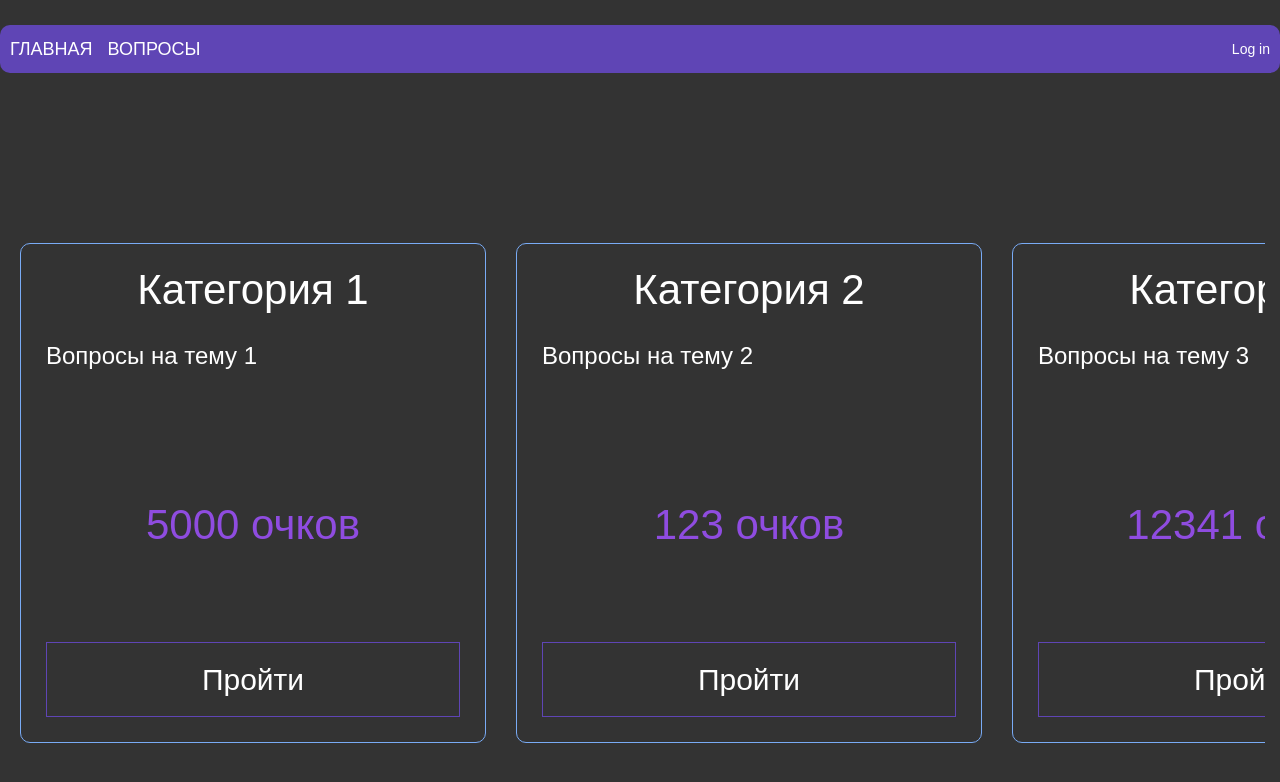
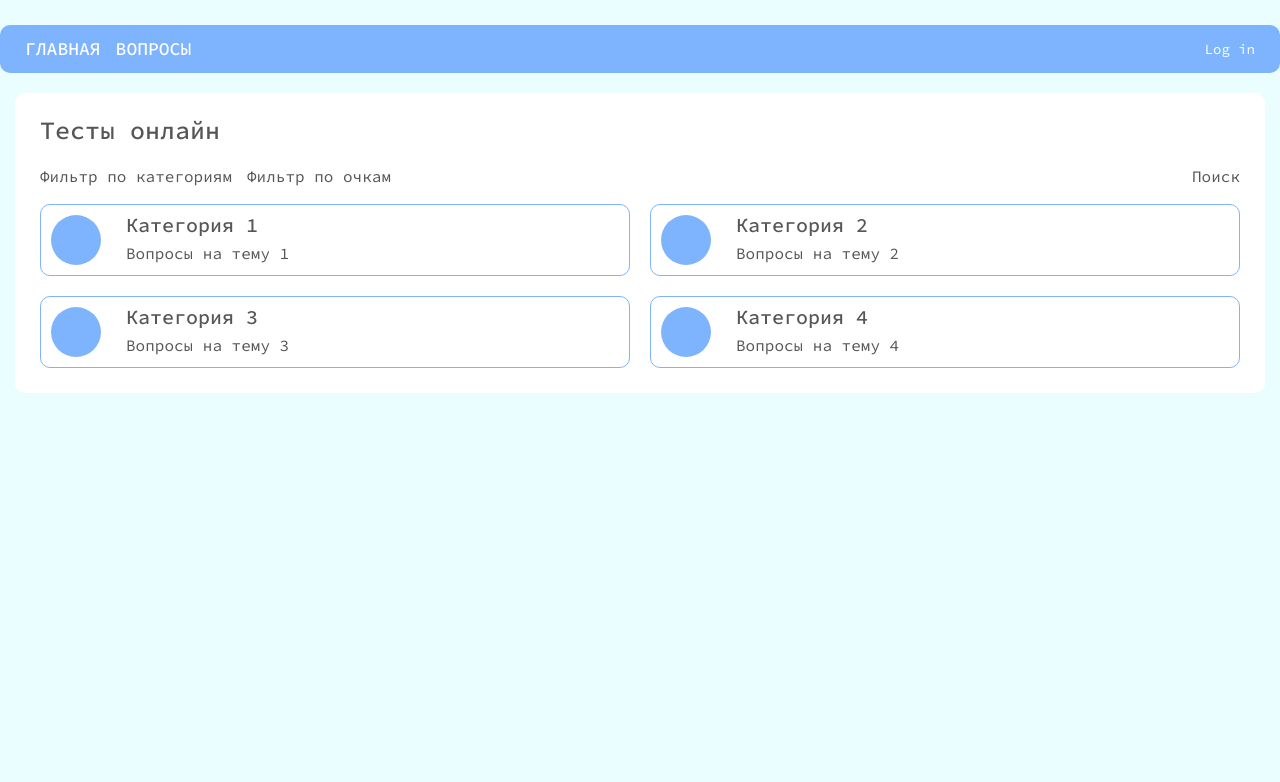
Before and after one commit to Age1eSS-create/quiz-react, a React app: page /main in a window 1280 px wide. Shown: the top 782 px of the page. Built offline with nearby package versions, Linux system fonts and the light colour scheme.

Commit message:
redisign question list

```diff
--- a/src/app/styles/index.scss
+++ b/src/app/styles/index.scss
@@ -1,15 +1,16 @@
 @import 'reset';
 @import 'variable';
-
+@import url('https://fonts.googleapis.com/css2?family=Source+Code+Pro:wght@200;300;400;500;600;700;800;900&display=swap');
 body {
   min-height: 100vh;
   background: var(--bg-main);
   color: var(--txt-main);
+  font-family: 'Source Code Pro', monospace;
+  font-size: 14px;
 }
 
 *{
-  font-family: sans-serif;
-  font-size: 14px;
+
 }
 
 // Стили для скролла
--- a/src/app/styles/reset.scss
+++ b/src/app/styles/reset.scss
@@ -26,5 +26,5 @@ img {vertical-align: top;}
 
 h1, h2, h3, h4, h5, h6 {
   font-size: inherit;
-  font-weight: 400;
+  //font-weight: 400;
 }
--- a/src/app/styles/variable.scss
+++ b/src/app/styles/variable.scss
@@ -1,13 +1,14 @@
 :root {
   //bg
-  --bg-main: #333333;
-  --bg-second: #79abf5;
+  --bg-main: #ebfeff;
+  --bg-second: #7eb4fd;
+  --bg-container: white;
   --bg-transparent: rgba(109, 76, 222, 0.76);
   --active-link: #8f4ce0;
 
   //txt color
-  --txt-main: #ffffff;
-  --txt-second: #ababab;
+  --txt-main: #565656;
+  --txt-second: #ffffff;
   --txt-tmp: #ffffff;
   --txt-link: #4199c5;
 }
--- a/src/entities/category/ui/categoryItem/CategoryItem.module.scss
+++ b/src/entities/category/ui/categoryItem/CategoryItem.module.scss
@@ -1,34 +1,65 @@
+@keyframes open {
+  0% {
+    width: 0;
+    left: 50%;
+  }
+  50% {
+    width: 50%;
+  }
+  100%{
+    width: 100%;
+  }
+}
+
+
 .item {
-  background-color: var(--bg-main);
-  padding: 25px;
+  border: 1px solid var(--bg-second);
+  padding: 10px;
   border-radius: 10px;
-  height: 500px;
-  border: 1px solid var(--bg-second);
-  display: grid;
-  grid-template-columns: 1fr;
-  grid-template-rows: 1fr 4fr 1fr;
-  .title {
-    font-size: 42px;
-    text-align: center;
-    margin-bottom: 15px;
+  display: flex;
+  align-items: flex-start;
+  column-gap: 25px;
+  cursor: pointer;
+  transition: all .2s;
+  position: relative;
+  .img {
+    width: 50px;
+    height: 50px;
+    background-color: var(--bg-second);
+    border-radius: 50%;
   }
-  .info {
-    .text {
-      font-size: 24px;
+  .text {
+    .title {
+      font-size: 20px;
       margin-bottom: 10px;
-      height: 150px;
-      overflow-y: auto;
+      font-weight: 500;
     }
-    .score {
-      font-size: 42px;
-      color: var(--active-link);
-      text-align: center;
+    .subtitle {
+      font-size: 16px;
     }
   }
-  .button {
+  .score {
+    position: absolute;
     width: 100%;
+    height: 100%;
+    top: 0;
+    left: 0;
+    background-color: var(--bg-second);
+    color: var(--txt-second);
     display: flex;
     align-items: center;
     justify-content: center;
+    font-size: 40px;
+    border-radius: 10px;
+    animation: open .6s linear;
+    overflow: hidden;
+    div {
+      white-space: nowrap;
+    }
+  }
+  //
+  &:hover {
+    //background-color: var(--bg-second);
+    transform: scale(1.02);
   }
 }
--- a/src/entities/category/ui/categoryItem/CategoryItem.tsx
+++ b/src/entities/category/ui/categoryItem/CategoryItem.tsx
@@ -1,5 +1,5 @@
 import classNames from 'classnames';
-import React from 'react';
+import React, { useState } from 'react';
 import { useNavigate } from 'react-router-dom';
 
 import { Button } from '@/shared/ui-kit';
@@ -13,21 +13,24 @@ interface propsType {
 
 export const CategoryItem = ({ category } : propsType) => {
     const navigate = useNavigate();
+    const [flagHover, setFlagHover] = useState(false);
     const onClick = () => {
         console.log('onClick');
         navigate(`/quest/${category.id}`);
     };
 
     return (
-        <div className={classNames(s.item)}>
-            <h1 className={s.title}>{category.title}</h1>
-            <div className={s.info}>
-                <p className={s.text}>{category.subtitle}</p>
-                <p className={s.score}>{category.score} очков</p>
+        <div className={classNames(s.item)} onMouseEnter={e => setFlagHover(true)} onMouseLeave={e => setFlagHover(false)}>
+            <div className={s.img} />
+            <div className={s.text}>
+                <h2 className={s.title}>{category.title}</h2>
+                <p className={s.subtitle}>{category.subtitle}</p>
             </div>
-            <div className={s.button}>
-                <Button onCLick={onClick} mods={['outline']}>Пройти</Button>
-            </div>
+            {flagHover && (
+                <div className={s.score}>
+                    <div>{category.score} score</div>
+                </div>
+)}
         </div>
     );
 };
--- a/src/entities/category/ui/categoryList/CategoryList.module.scss
+++ b/src/entities/category/ui/categoryList/CategoryList.module.scss
@@ -1,25 +1,33 @@
 .CategoryList {
+  max-width: 1300px;
+  margin: 0 auto;
+  background-color: var(--bg-container);
+  padding: 25px;
+  border-radius: 10px;
   .title {
-    font-size: 35px;
-    font-weight: 300;
+    font-size: 25px;
+    margin-bottom: 25px;
+    font-weight: 500 !important;
   }
-  .list {
+  .filter {
     width: 100%;
-    height: 100vh;
-    overflow: hidden;
     display: flex;
     align-items: center;
-    justify-content: center;
-    .slider {
-      min-width: 100%;
-      //height: 630px;
-      display: grid;
-      grid-gap: 0 30px;
-      grid-auto-columns: calc(40% - 30px);
-      grid-auto-flow: column;
-      overflow-x: auto;
-      padding: 5px;
+    justify-content: space-between;
+    font-size: 16px;
+    margin-bottom: 20px;
+    .multiSelect {
+      display: flex;
+      align-items: center;
+      column-gap: 15px;
+    }
+    .search {
 
     }
   }
+  .list {
+    display: grid;
+    grid-template-columns: 1fr 1fr;
+    gap: 20px;
+  }
 }
--- a/src/entities/category/ui/categoryList/CategoryList.tsx
+++ b/src/entities/category/ui/categoryList/CategoryList.tsx
@@ -25,14 +25,18 @@ export const CategoryList = () => {
 
     return (
         <div className={classNames(s.CategoryList)}>
-            <div className={classNames(s.list)}>
-                <div id="statistic-table" className={classNames(s.slider)} onWheel={horizontalScroll}>
-                    {isLoading
-                        && <div>Загрузка</div>}
-                    {Array.isArray(data) && data?.map((item:ICategory) => (
-                        <CategoryItem key={item.id} category={item} />
-                    ))}
+            <h1 className={s.title}>Тесты онлайн</h1>
+            <div className={s.filter}>
+                <div className={s.multiSelect}>
+                    <div>Фильтр по категориям</div>
+                    <div>Фильтр по очкам</div>
                 </div>
+                <div className={s.search}>Поиск</div>
+            </div>
+            <div className={s.list}>
+                {Array.isArray(data) && data.map((item) => (
+                    <CategoryItem category={item} />
+                ))}
             </div>
         </div>
     );
--- a/src/widgets/header/ui/Header.module.scss
+++ b/src/widgets/header/ui/Header.module.scss
@@ -4,12 +4,13 @@
   .container {
     max-width: 1300px;
     margin: 0 auto;
-    background-color: var(--bg-transparent);
-    padding: 15px 10px;
+    background-color: var(--bg-second);
+    padding: 15px 25px;
     border-radius: 10px;
     display: flex;
     align-items: center;
     justify-content: space-between;
+    color: var(--txt-second);
     .nav {
       text-transform: uppercase;
       display: flex;
@@ -21,7 +22,7 @@
         color: black;
       }
       a {
-        color: var(--txt-main);
+        color: var(--txt-second);
         font-size: 18px;
         font-weight: 500;
       }
```
